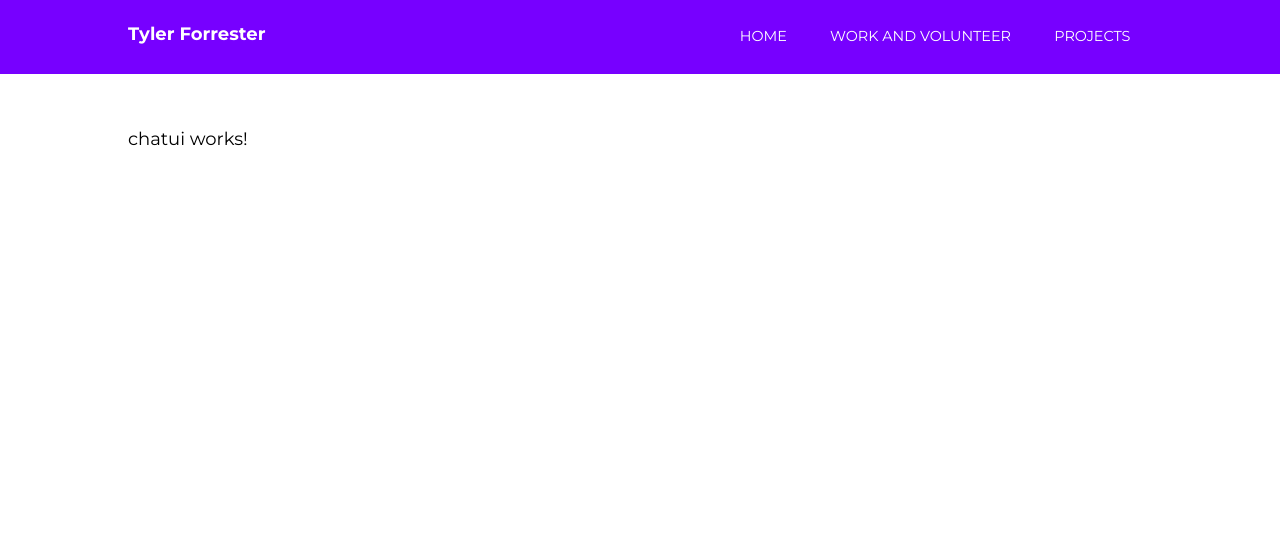
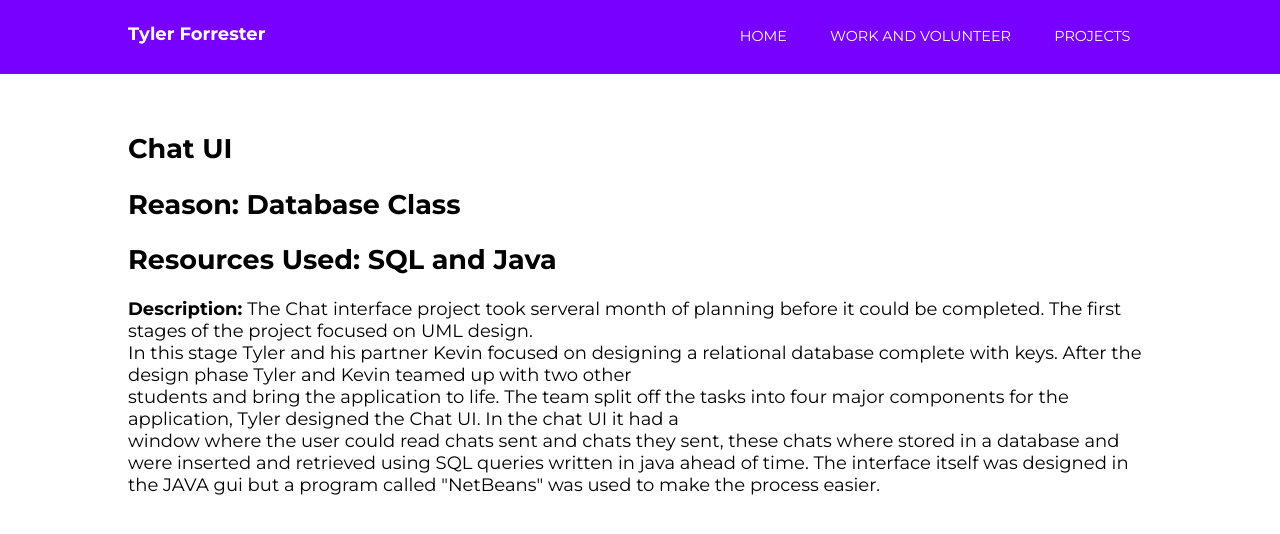
Before and after one commit to Tyler99c/Website, an Angular app: page /project/chatui in a window 1280 px wide. Shown: the top 534 px of the page. Built offline with nearby package versions, Linux system fonts and the light colour scheme.

Commit message:
Adding more text

```diff
--- a/src/app/project/chatui/chatui.component.html
+++ b/src/app/project/chatui/chatui.component.html
@@ -1 +1,8 @@
-<p>chatui works!</p>
+<h1>Chat UI</h1>
+<h2><b>Reason:</b> Database Class</h2>
+<h2><b>Resources Used:</b> SQL and Java</h2>
+<p><b>Description: </b>The Chat interface project took serveral month of planning before it could be completed. The first stages of the project focused on UML design.<br>
+In this stage Tyler and his partner Kevin focused on designing a relational database complete with keys.  After the design phase Tyler and Kevin teamed up with two other<br>
+students and bring the application to life. The team split off the tasks into four major components for the application, Tyler designed the Chat UI. In the chat UI it had a <br>
+window where the user could read chats sent and chats they sent, these chats where stored in a database and were inserted and retrieved using SQL queries written in java ahead
+of time. The interface itself was designed in the JAVA gui but a program called "NetBeans" was used to make the process easier.</p>
--- a/src/app/project/dangerdungeon/dangerdungeon.component.html
+++ b/src/app/project/dangerdungeon/dangerdungeon.component.html
@@ -1 +1,7 @@
-<p>dangerdungeon works!</p>
+<h1>Danger Dungeon</h1>
+<h2><b>Reason: </b> Video Game Design Class</h2>
+<h2><b>Resources Used:</b> Java, Git, and Gradle Framework</h2>
+<p><b>Description: </b>Danger Dungeon was a top-down action platformer where the player controlled a knight running through a dungeon, collecting treasure, and dodgeing enemies. <br>
+The game used physics to make the walls static objects to dissallow the player to walk through them. The player was a dynamic object so it could not pass the static objects. <br>
+The player also interacted with the treasure and enemy object, if their hitboxes collided the player score went up, if the player collided with an enemy the player was killed.<br>
+This project was build using the Gradle framework which made programming the phyics for the game easier, since it handled the physics for me.</p>
--- a/src/app/project/datasorter/datasorter.component.html
+++ b/src/app/project/datasorter/datasorter.component.html
@@ -1 +1,6 @@
-<p>datasorter works!</p>
+<h1>Data Algorithm Sorter</h1>
+<h2><b>Reason: </b> Algorithm Class</h2>
+<h2><b>Resources Used:</b> Java</h2>
+<p><b>Description: </b>After a semester of studying algorithms Tyler had to provide some practical expereince with the algorithms by programming three sorting algorithms, then testing to<br>
+see which ones performed faster. The algorithms tested were quicksort, mergesort, and heapsort using 10 tests each of 10,000 arrays of numbers. All arrays had randomly<br>
+generated numbers, varying to different degrees.</p>
--- a/src/app/project/design/design.component.html
+++ b/src/app/project/design/design.component.html
@@ -1 +1,6 @@
-<p>design works!</p>
+<h1>Pokemon Battle Simulator</h1>
+<h2><b>Reason: </b> Design Patterns Class</h2>
+<h2><b>Resources Used:</b> Java and Git</h2>
+<p><b>Description: </b>The final project for the Design Patterns Class, this project used everything learnt in the class as well as all learnt within the past two semesters.<br>
+    For this project Tyler had to work with four other team emebers to design a UML then collaberate to complete the project. During the
+</p>
--- a/src/app/work/beistle/beistle.component.html
+++ b/src/app/work/beistle/beistle.component.html
@@ -1,5 +1,5 @@
 <p>Positon: Full-Stack Intern</p>
-<p>Dates: August 2018 - August 2020</p>
+<p><b>Dates:</b> August 2018 - August 2020</p>
 <p><b>Bosses:</b> Russ Weist and Cindy Smith</p>
 <p><b>Contact Info:</b></p>
 <ul>
--- a/src/app/work/kingkettle/kingkettle.component.html
+++ b/src/app/work/kingkettle/kingkettle.component.html
@@ -1,5 +1,5 @@
 <p>King's Kettle</p>
-<p>Date of Volunteer work: August 2012 - August 2016</p>
+<p><b>Date:</b> August 2012 - August 2016</p>
 <p>While Volunteer Tyler was responsible for the following tasks</p>
 <ul>
     <li>Moving boxes to different locations to help with storage</li>
--- a/src/app/work/scout/scout.component.html
+++ b/src/app/work/scout/scout.component.html
@@ -1,5 +1,12 @@
 <p>Boy Scouts of America</p>
 <p><b>Date:</b> June 2009 - September 2015</p>
+<p><b>Leaders:</b> Troy Stevens</p>
+<p>
+    <b>Contact Info:</b>
+</p>
+<ul>
+    <li>Email: Troy.Stevens@ship.k12.pa.us</li>
+</ul>
 <p>Tyler spent years with the Boy Scouts, volunteering, going on expeditions, and taking care of other Scouts. During his time he learned new skills and how to take on new responsibilites</p>
 <ul>
     <li>
@@ -18,3 +25,5 @@
         Completed multiple courses to gain merit badges, some taking weeks to earn
     </li>
 </ul>
+<h2>Eagle Scout Certificate</h2>
+<img src = "../../../../src/assets/Images/9817.jpeg" alt="Certificate" rotate = "90" width = "200" height = "200">
--- a/src/app/work/work.component.html
+++ b/src/app/work/work.component.html
@@ -1 +1,4 @@
-<p>work works!</p>
+<p>Tyler has had many Volunteer and work oppertunities that he's taken advantage of. The following are just a few of them that he feels are the most representative of his skill or are the ones hes the most proud of.</p>
+<h1><a href= "https://tylerforresterwebsite.herokuapp.com/work/beistle">Full Stack Intern</a></h1>
+<h1><a href= "https://tylerforresterwebsite.herokuapp.com/work/scout">Boy Scouts</a></h1>
+<h1><a href= "https://tylerforresterwebsite.herokuapp.com/work/kingkettle">King's Kettle</a></h1>
```
Also changed, not shown: src/Images/9817.jpeg (added), src/Images/9821.jpeg (added).
